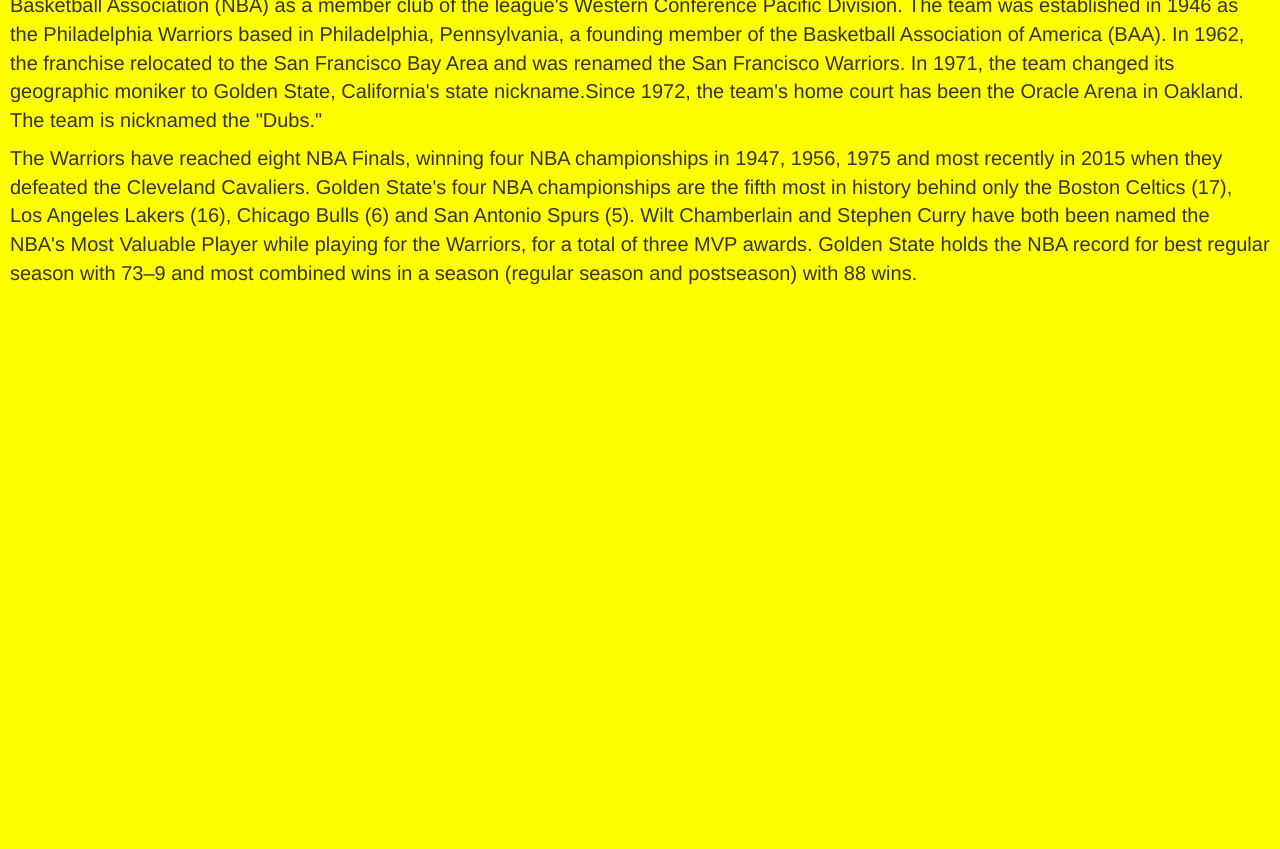
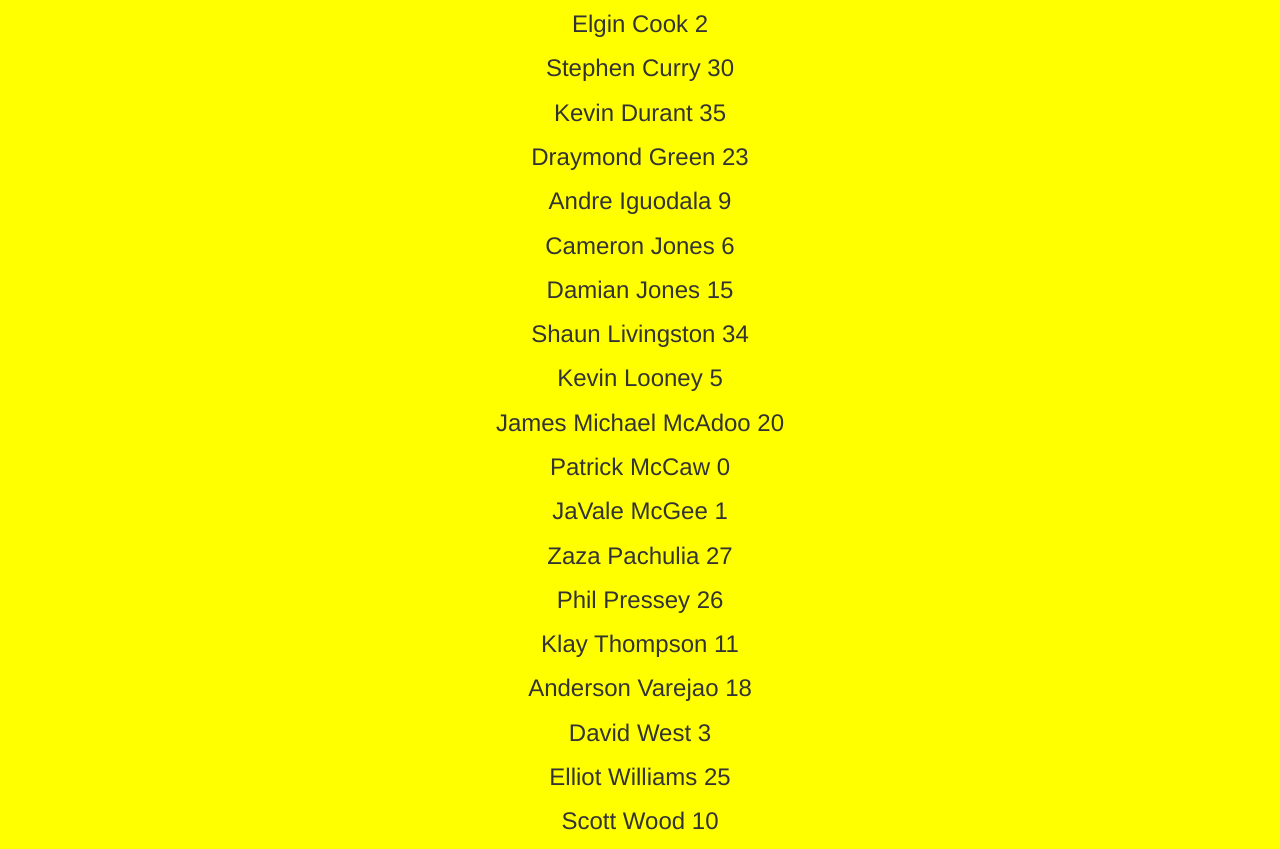
Before and after one commit to tsonthalia/Golden-State-Warriors, a plain HTML site: page roster.html in a window 1280 px wide. Shown: the part 163-1012 px from the top of the page. Before the commit the page ends 800 px from the top, so only its background shows below. Drawn offline with nearby package versions, Linux system fonts and the light colour scheme.

Commit message:
Fixed Roster Page issue

```diff
--- a/roster.html
+++ b/roster.html
@@ -7,7 +7,7 @@
 
 	<script src="http://code.jquery.com/jquery-1.10.1.min.js"></script>
 	<script src="./js/bootstrap.min.js"></script>
-	<title>About Us</title>
+	<title>Roster</title>
 </head>
 <body style="background-color: yellow">
 	<center>
@@ -22,11 +22,31 @@
 			</ul>
 		</div>
 	</center>
-	<h1 style="text-align: center; color: #0066ff">About Us</h1>
-	<div style="margin-left: 10px; margin-right: 10px; font-size:20px">
-		<p>The Golden State Warriors are an American professional basketball team based in Oakland, California. The Warriors compete in the National Basketball Association (NBA) as a member club of the league's Western Conference Pacific Division. The team was established in 1946 as the Philadelphia Warriors based in Philadelphia, Pennsylvania, a founding member of the Basketball Association of America (BAA). In 1962, the franchise relocated to the San Francisco Bay Area and was renamed the San Francisco Warriors. In 1971, the team changed its geographic moniker to Golden State, California's state nickname.Since 1972, the team's home court has been the Oracle Arena in Oakland. The team is nicknamed the "Dubs."</p>
 
-		<p>The Warriors have reached eight NBA Finals, winning four NBA championships in 1947, 1956, 1975 and most recently in 2015 when they defeated the Cleveland Cavaliers. Golden State's four NBA championships are the fifth most in history behind only the Boston Celtics (17), Los Angeles Lakers (16), Chicago Bulls (6) and San Antonio Spurs (5). Wilt Chamberlain and Stephen Curry have both been named the NBA's Most Valuable Player while playing for the Warriors, for a total of three MVP awards. Golden State holds the NBA record for best regular season with 73–9 and most combined wins in a season (regular season and postseason) with 88 wins.</p>
-	</div>
+	<h1 style="text-align: center; color: #0066ff"">Golden State Warriors Roster</h1>
+	<font size="5">
+		<div style="text-align: center">
+			<p>Ian Clark 21</p>
+			<p>Elgin Cook 2</p>
+			<p>Stephen Curry 30</p>
+			<p>Kevin Durant 35</p>
+			<p>Draymond Green 23</p>
+			<p>Andre Iguodala 9</p>
+			<p>Cameron Jones 6</p>
+			<p>Damian Jones 15</p>
+			<p>Shaun Livingston 34</p>
+			<p>Kevin Looney 5</p>
+			<p>James Michael McAdoo 20</p>
+			<p>Patrick McCaw 0</p>
+			<p>JaVale McGee 1</p>
+			<p>Zaza Pachulia 27</p>
+			<p>Phil Pressey 26</p>
+			<p>Klay Thompson 11</p>
+			<p>Anderson Varejao 18</p>
+			<p>David West 3</p>
+			<p>Elliot Williams 25</p>
+			<p>Scott Wood 10</p>
+		</div>
+	</font>
 </body>
 </html>
```
